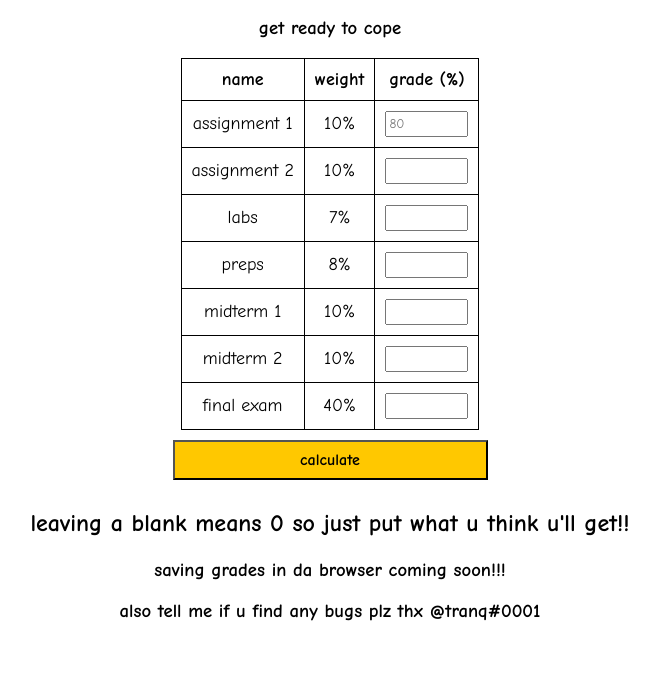
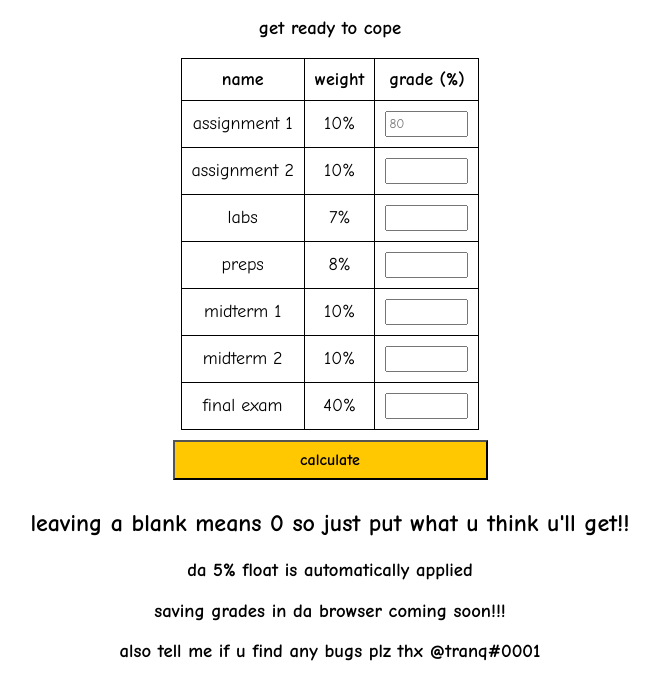
Before and after one commit to tranq88/victoryu, a plain HTML site: page 148/index.html in a window 1280 px wide. Shown: the part 111-800 px from the top of the page, without its empty margins (310-969 px from the left). Drawn offline with Linux system fonts and the light colour scheme.

Commit message:
Add 5% float note

```diff
--- a/148/index.html
+++ b/148/index.html
@@ -80,6 +80,7 @@
     </div>
 
     <h1 id="result"></h1>
+    <h3>da 5% float is automatically applied</h3>
     <h3>saving grades in da browser coming soon!!!</h3>
     <h3>also tell me if u find any bugs plz thx @tranq#0001</h3>
 
```
